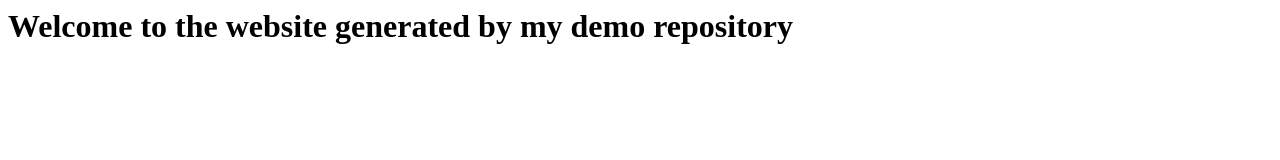
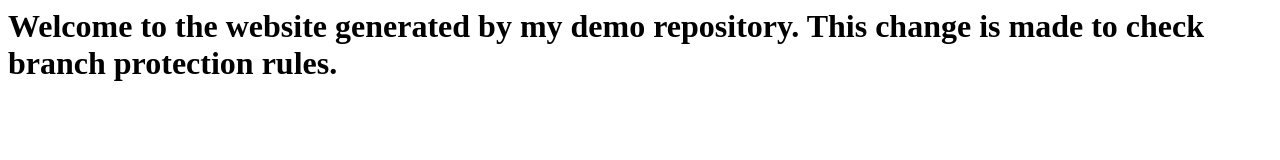
Before and after one commit to NWG-BootCamp/demo-repository, a website: page index.html in a window 1280 px wide. Drawn offline with Linux system fonts and the light colour scheme.

Commit message:
force push check

```diff
--- a/index.html
+++ b/index.html
@@ -1 +1 @@
-<h1>Welcome to the website generated by my demo repository</h1>
+<h1>Welcome to the website generated by my demo repository. This change is made to check branch protection rules.</h1>
```
